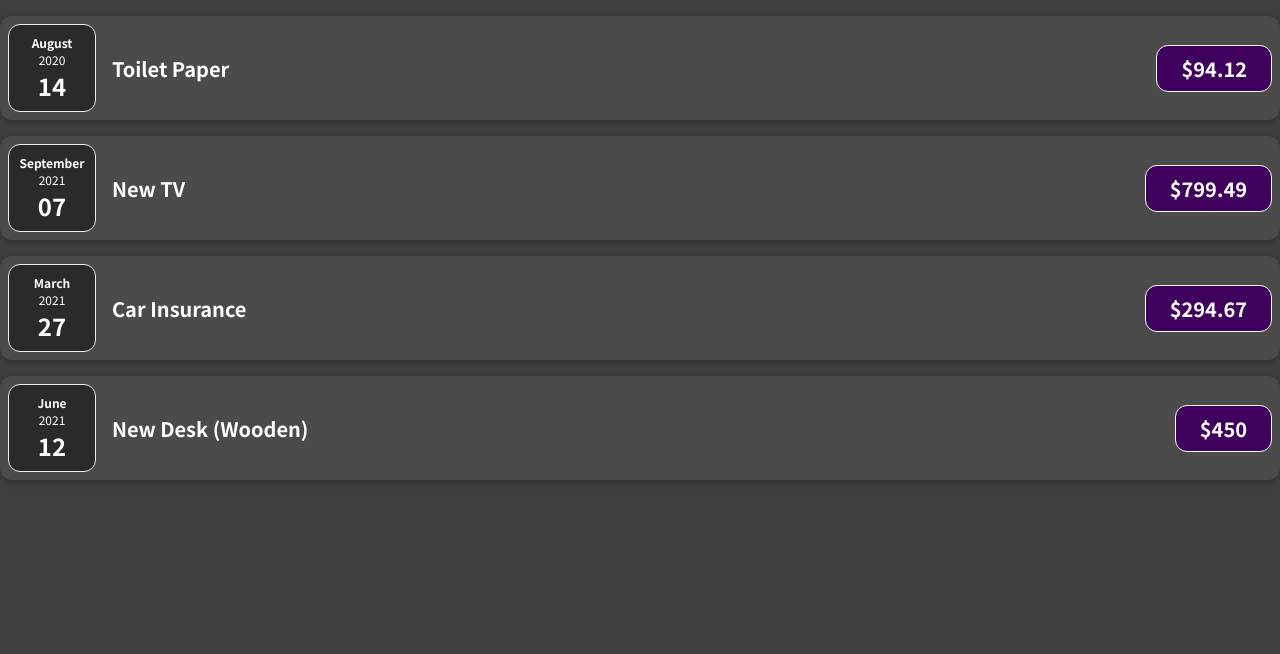
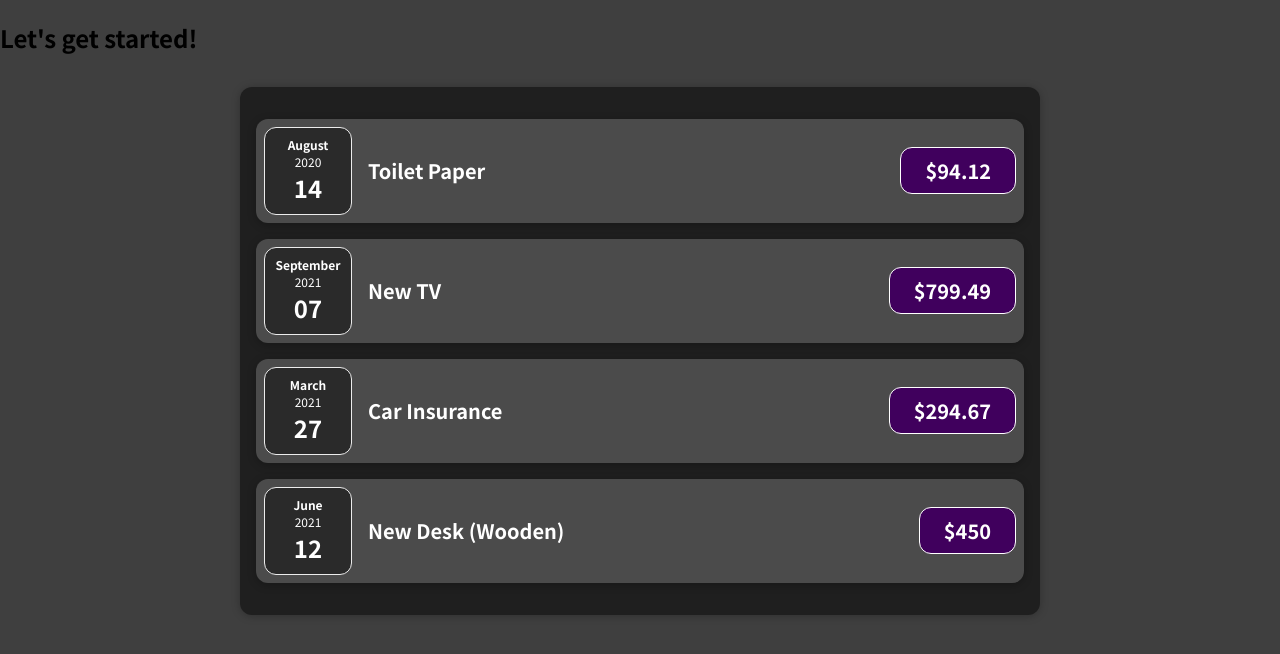
Before and after one commit to Presnia/react-expense-helper-nd, a JavaScript app: page / in a window 1280 px wide. Shown: the top 654 px of the page. Built offline with nearby package versions, Linux system fonts and the light colour scheme.

Commit message:
Created the Expenses and old component with this name is renamed

```diff
--- a/src/App.js
+++ b/src/App.js
@@ -1,31 +1,13 @@
-import ExpenseItem from "./components/ExpenseItem/ExpenseItem";
-import Expenses from "./components/ExpenseData/ExpenseData";
+import Expenses from "./components/Expenses/Expenses";
+import expenses from "./components/ExpenseData/ExpenseData";
 
-function App() {
+const App = () => {
   return (
     <div>
-      <ExpenseItem
-        date={Expenses[0].date}
-        title={Expenses[0].title}
-        amount={Expenses[0].amount}
-      />
-      <ExpenseItem
-        date={Expenses[1].date}
-        title={Expenses[1].title}
-        amount={Expenses[1].amount}
-      />
-      <ExpenseItem
-        date={Expenses[2].date}
-        title={Expenses[2].title}
-        amount={Expenses[2].amount}
-      />
-      <ExpenseItem
-        date={Expenses[3].date}
-        title={Expenses[3].title}
-        amount={Expenses[3].amount}
-      />
+      <h2>Let's get started!</h2>
+      <Expenses items={expenses} />
     </div>
   );
-}
+};
 
 export default App;
--- a/src/components/ExpenseData/ExpenseData.js
+++ b/src/components/ExpenseData/ExpenseData.js
@@ -1,4 +1,4 @@
-const Expenses = [
+const ExpenseData = [
   {
     id: "e1",
     title: "Toilet Paper",
@@ -20,4 +20,4 @@
   },
 ];
 
-export default Expenses;
+export default ExpenseData;
--- a/src/components/ExpenseItem/ExpenseItem.js
+++ b/src/components/ExpenseItem/ExpenseItem.js
@@ -1,7 +1,7 @@
 import ExpenseDate from "../ExpenseDate/ExpenseDate";
 import "./ExpenseItem.css";
 
-function ExpenseItem({ title, amount, date }) {
+const ExpenseItem = ({ title, amount, date }) => {
   return (
     <div className="expense-item">
       <ExpenseDate date={date} />
@@ -11,6 +11,6 @@
       </div>
     </div>
   );
-}
+};
 
 export default ExpenseItem;
--- /dev/null
+++ b/src/components/Expenses/Expenses.css
@@ -0,0 +1,9 @@
+.expenses {
+  padding: 1rem;
+  background-color: rgb(31, 31, 31);
+  margin: 2rem auto;
+  width: 50rem;
+  max-width: 95%;
+  border-radius: 12px;
+  box-shadow: 0 1px 8px rgba(0, 0, 0, 0.25);
+}
--- /dev/null
+++ b/src/components/Expenses/Expenses.js
@@ -0,0 +1,31 @@
+import ExpenseItem from "../ExpenseItem/ExpenseItem";
+import "./Expenses.css";
+
+const Expenses = ({ items }) => {
+  return (
+    <div className="expenses">
+      <ExpenseItem
+        title={items[0].title}
+        amount={items[0].amount}
+        date={items[0].date}
+      />
+      <ExpenseItem
+        title={items[1].title}
+        amount={items[1].amount}
+        date={items[1].date}
+      />
+      <ExpenseItem
+        title={items[2].title}
+        amount={items[2].amount}
+        date={items[2].date}
+      />
+      <ExpenseItem
+        title={items[3].title}
+        amount={items[3].amount}
+        date={items[3].date}
+      />
+    </div>
+  );
+};
+
+export default Expenses;
```
